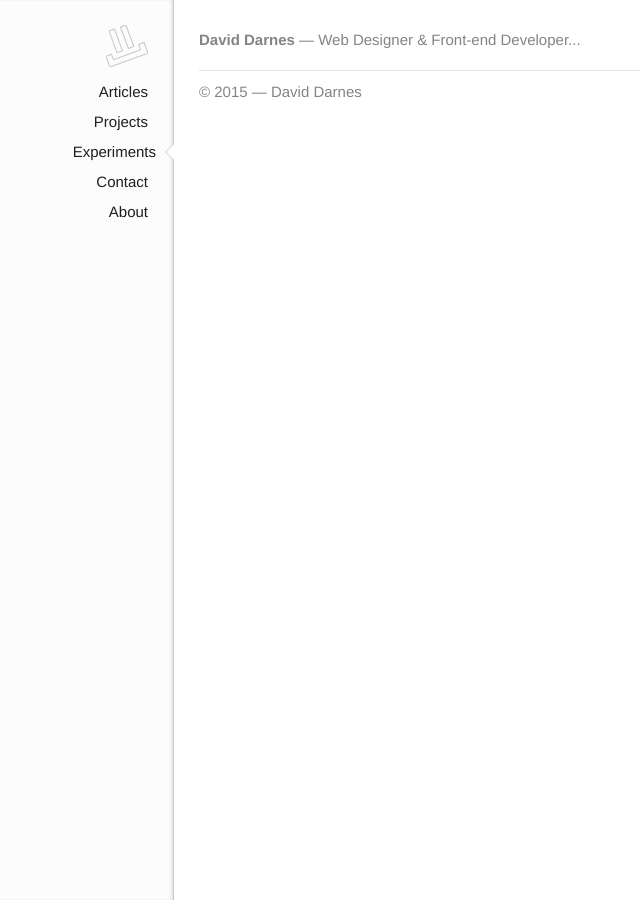
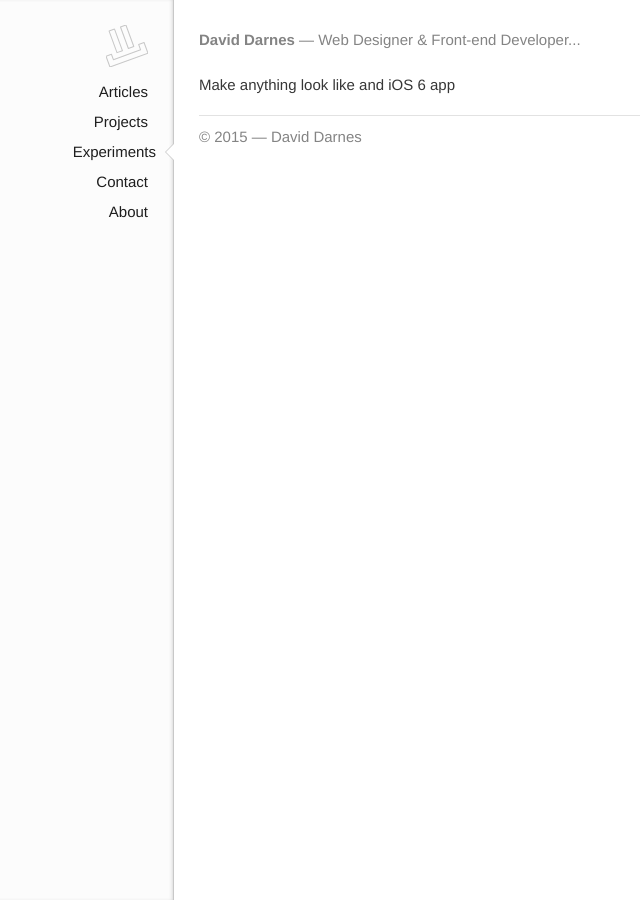
Before and after one commit to daviddarnes/daviddarnes.github.io, a Jekyll site: the page built from _experiments/03-css-app-mask.md, in a window 1280 px wide. Shown: the whole page, without its empty margins (82-722 px from the left). Built offline with Jekyll 4.4.1, drawn with Linux system fonts in a browser that asks for light colours.

Commit message:
Updates link

```diff
--- a/_experiments/03-css-app-mask.md
+++ b/_experiments/03-css-app-mask.md
@@ -2,6 +2,8 @@
 title: CSS App Mask
 layout: default
 colour: "#1b5593"
-link: http://david.darn.es/experiment/app/
+link: http://daviddarnes.github.io/css-app-mask/
 excerpt: Make anything look like and iOS 6 app
 ---
+
+Make anything look like and iOS 6 app
```
